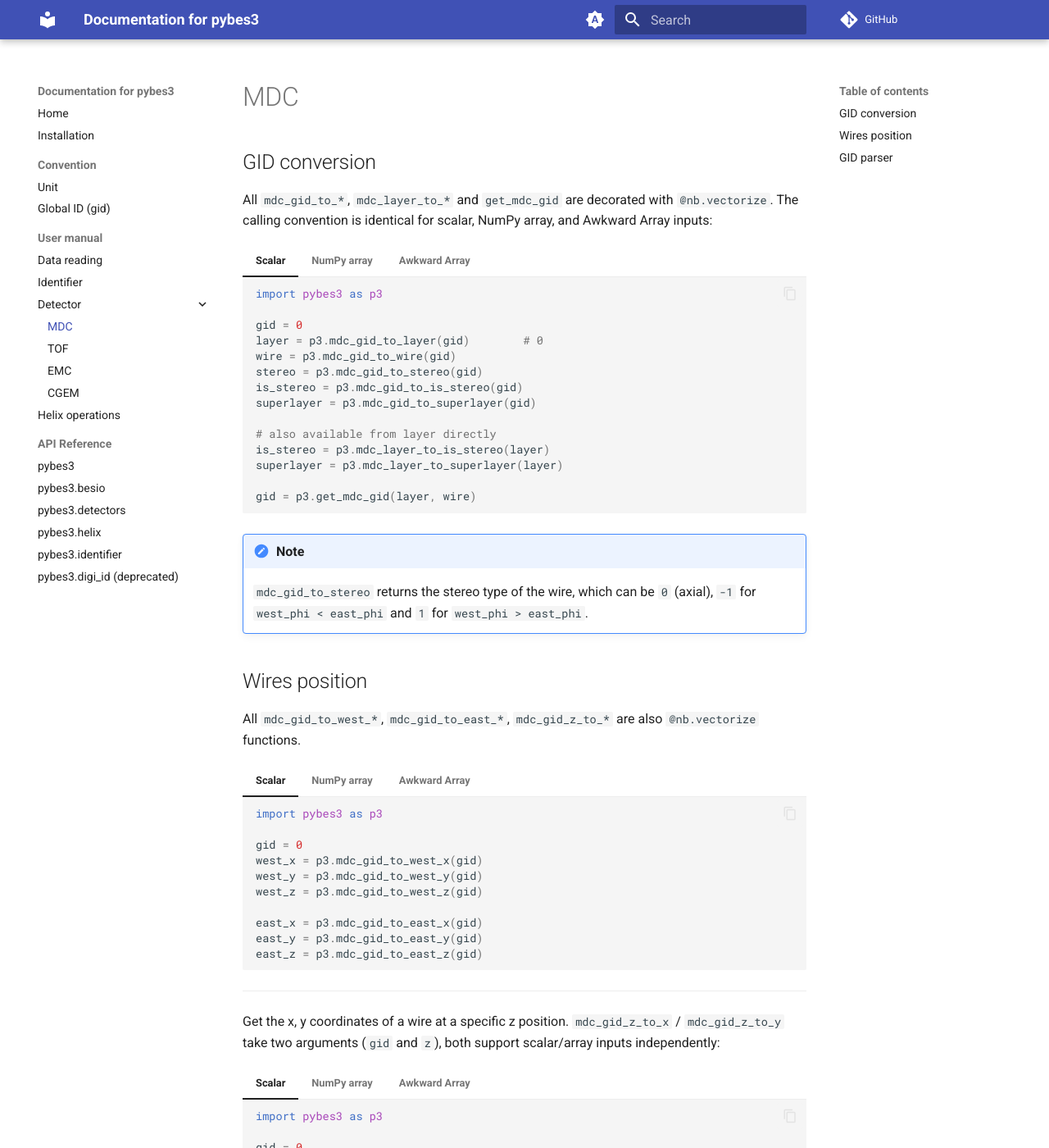
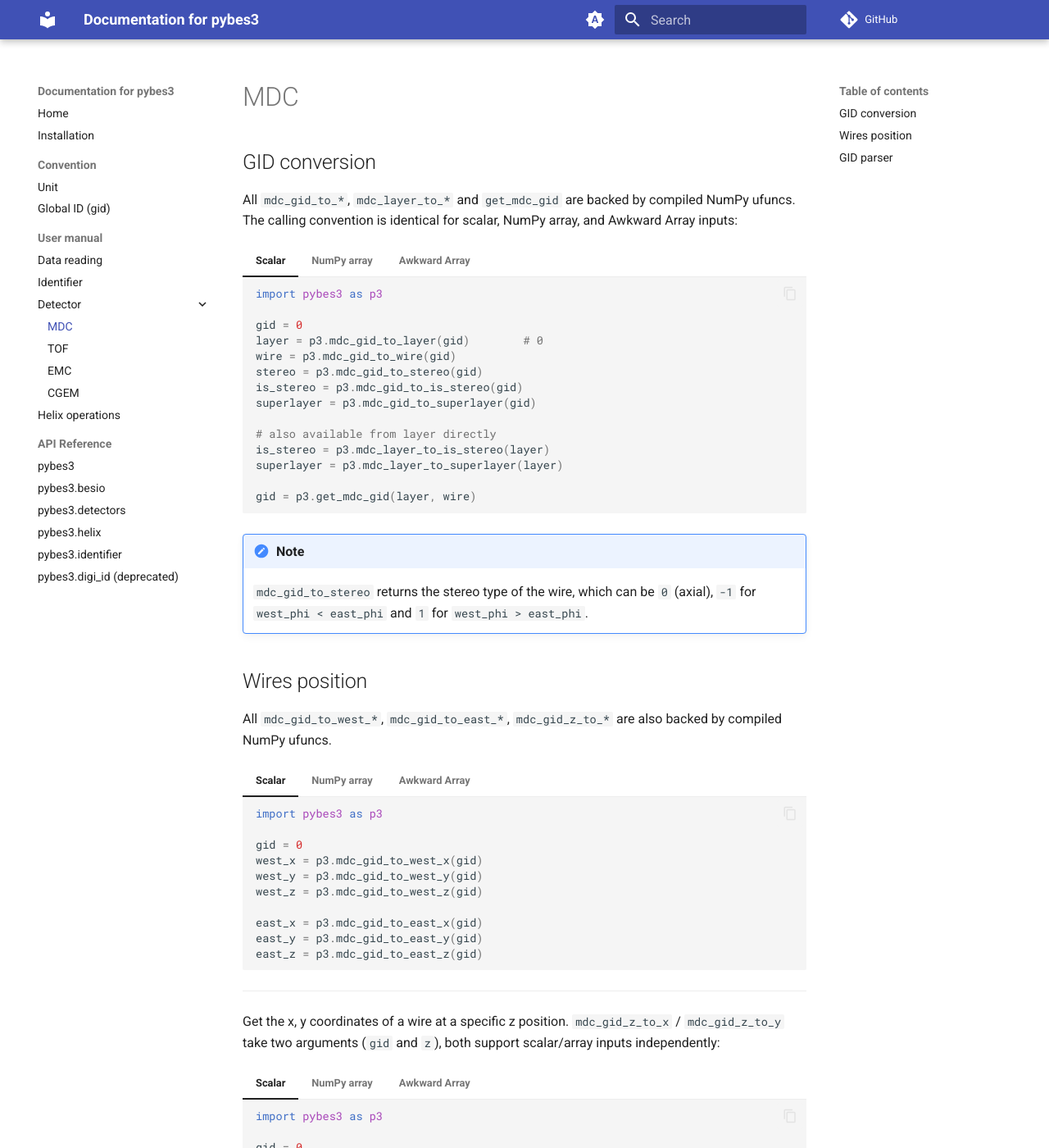
Before and after one commit to mrzimu/pybes3, an MkDocs documentation site: the page built from docs/user-manual/detector/mdc.md, in a window 1280 px wide and 1400 px high. Shown: the whole window at 82% size. Built offline with MkDocs 1.6.1 and Material for MkDocs 9.7.7, drawn with Linux system fonts in a browser that asks for light colours; comment, search, counter and statistics services are not loaded.

Commit message:
docs: update function descriptions to clarify use of compiled NumPy ufuncs

```diff
--- a/docs/user-manual/detector/mdc.md
+++ b/docs/user-manual/detector/mdc.md
@@ -2,7 +2,7 @@
 
 ## GID conversion
 
-All `mdc_gid_to_*`, `mdc_layer_to_*` and `get_mdc_gid` are decorated with `@nb.vectorize`.
+All `mdc_gid_to_*`, `mdc_layer_to_*` and `get_mdc_gid` are backed by compiled NumPy ufuncs.
 The calling convention is identical for scalar, NumPy array, and Awkward Array inputs:
 
 === "Scalar"
@@ -69,7 +69,7 @@ The calling convention is identical for scalar, NumPy array, and Awkward Array i
 
 ## Wires position
 
-All `mdc_gid_to_west_*`, `mdc_gid_to_east_*`, `mdc_gid_z_to_*` are also `@nb.vectorize` functions.
+All `mdc_gid_to_west_*`, `mdc_gid_to_east_*`, `mdc_gid_z_to_*` are also backed by compiled NumPy ufuncs.
 
 === "Scalar"
 
```
Also changed, not shown: docs/user-manual/detector/emc.md (+1 -1 lines), docs/user-manual/detector/tof.md (+1 -1 lines).
